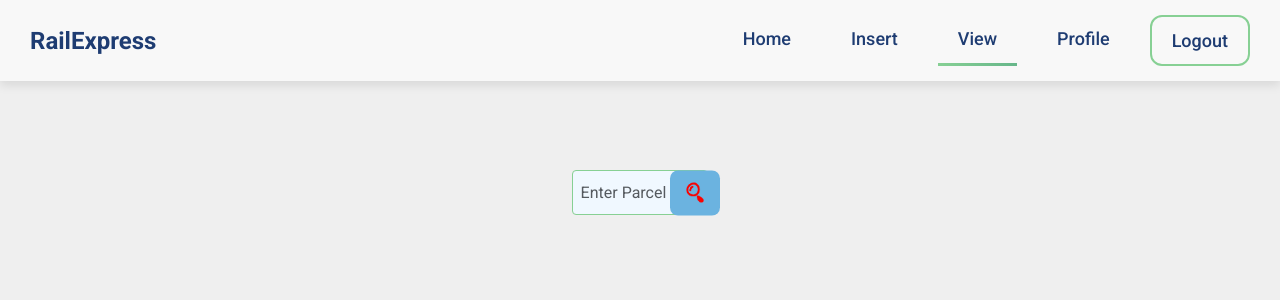
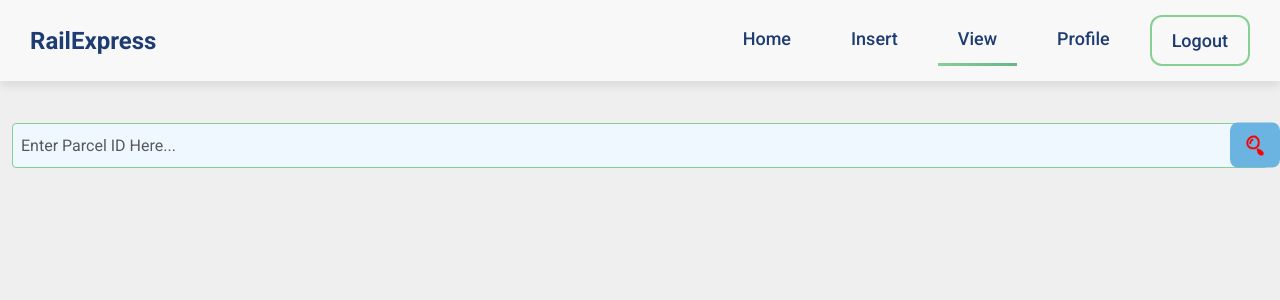
Before and after one commit to ParcelManagment/Website_Frontend, a React (Create React App) app in the folder Parcel_Management_System/: page /view in a window 1280 px wide. Shown: the top 300 px of the page. Built offline with nearby package versions, Linux system fonts and the light colour scheme; no server answers.

Commit message:
update view

```diff
--- a/Parcel_Management_System/src/Components/ViewPage/ViewPage.css
+++ b/Parcel_Management_System/src/Components/ViewPage/ViewPage.css
@@ -7,6 +7,7 @@
     margin-left: auto;
     margin-right: auto;
     padding: 0 15px;
+
 }
 
 .form {
@@ -19,8 +20,8 @@
 }
 
 .input_wrapper {
-    position: relative;
-    width: 80%;
+    position: absolute;
+    width: 100%;
     margin-top: 50px;
     flex-wrap: wrap;
 }
```
